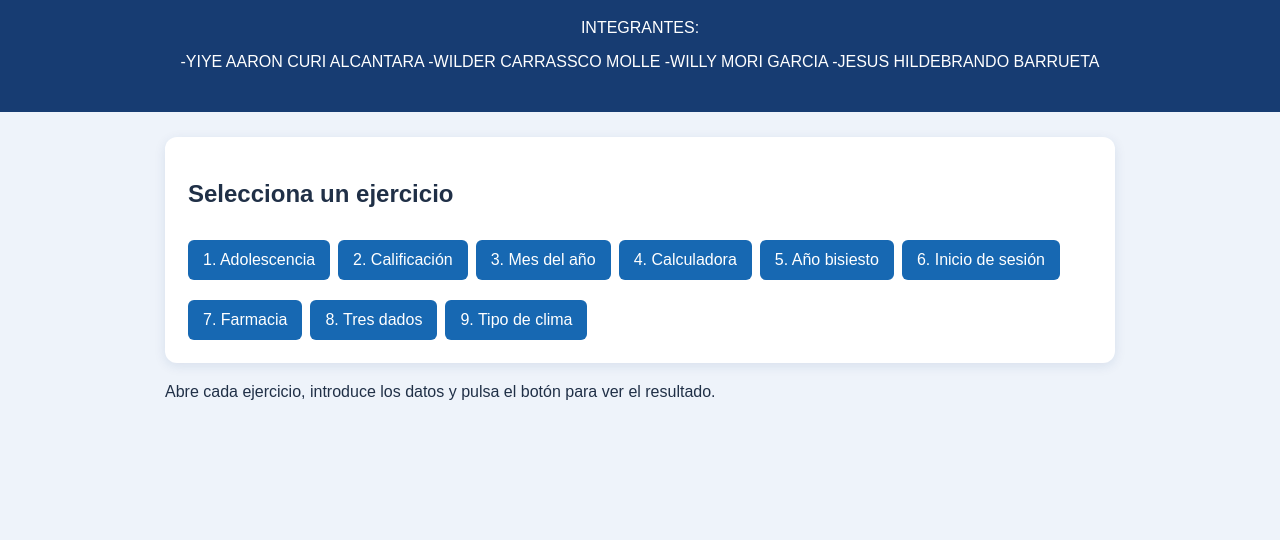
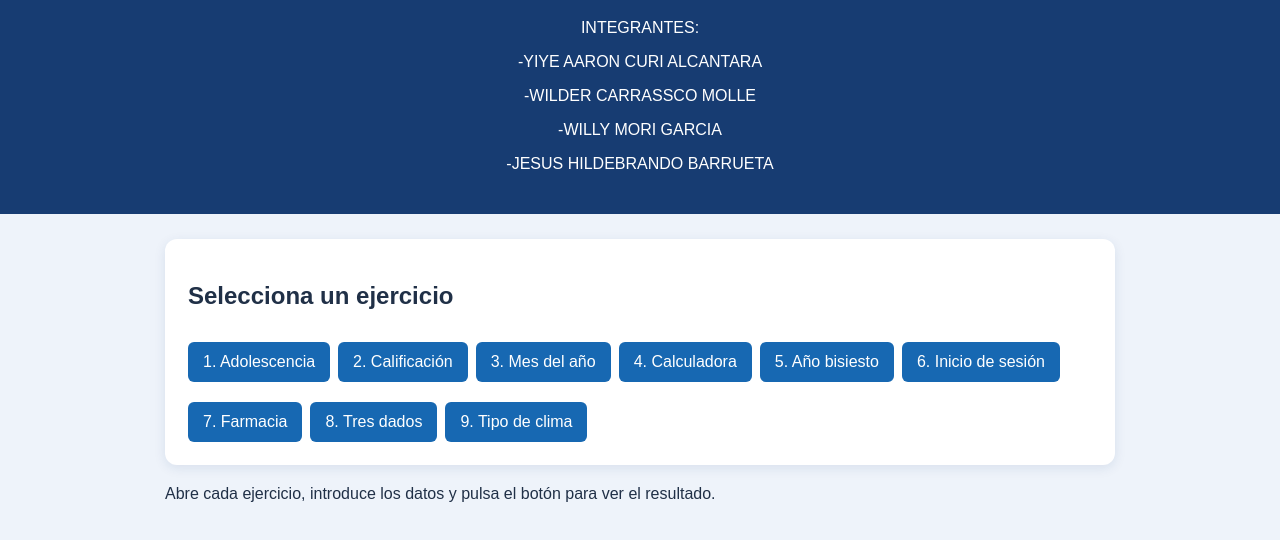
Before and after one commit to ycuri777/EVALUACI-N-CONTINUA, a plain HTML site: page index.html in a window 1280 px wide. Shown: the part 86-626 px from the top of the page. Drawn offline with Linux system fonts and the light colour scheme.

Commit message:
Format team member names as individual paragraphs

```diff
--- a/index.html
+++ b/index.html
@@ -4,11 +4,11 @@
     <meta name="viewport" content="width=device-width,initial-scale=1">
     <title>Práctica Sesión 5</title><link rel="stylesheet" href="estilos.css"></head><body><header><h1>Evaluación Continua</h1>
       <p>INTEGRANTES:</p>
-            -YIYE AARON CURI ALCANTARA
-            -WILDER CARRASSCO MOLLE
-            -WILLY MORI GARCIA
-            -JESUS HILDEBRANDO BARRUETA
-            </p>
+          <p>-YIYE AARON CURI ALCANTARA</p>
+          <p>  -WILDER CARRASSCO MOLLE</p>
+          <p> -WILLY MORI GARCIA</p>
+          <p>-JESUS HILDEBRANDO BARRUETA</p>
+          </p>
     </header><main><section class="panel"><h2>Selecciona un ejercicio</h2>
       <nav class="nav"><a href="ejercicio_1.html">
         1. Adolescencia</a><a href="ejercicio_2.html">
```
